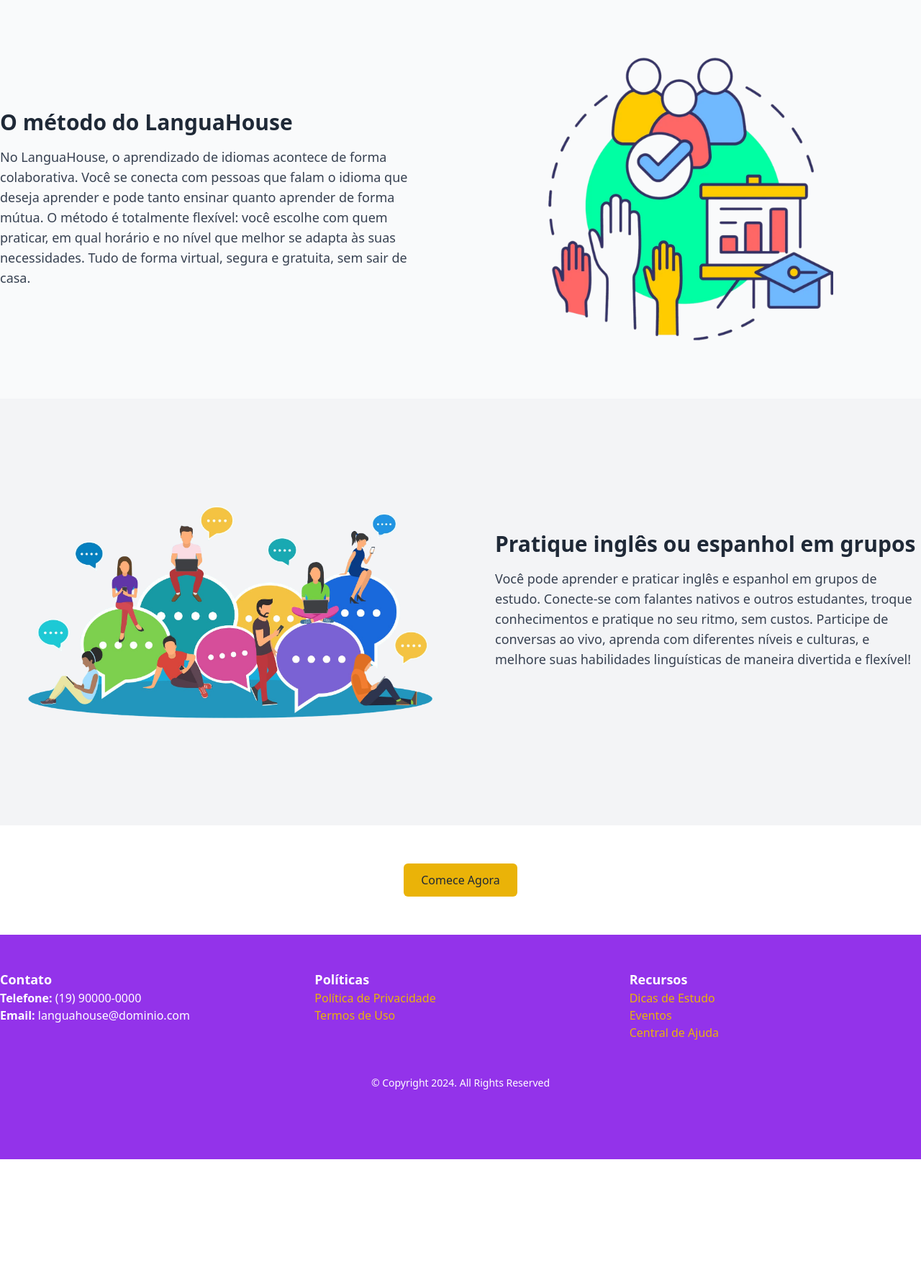
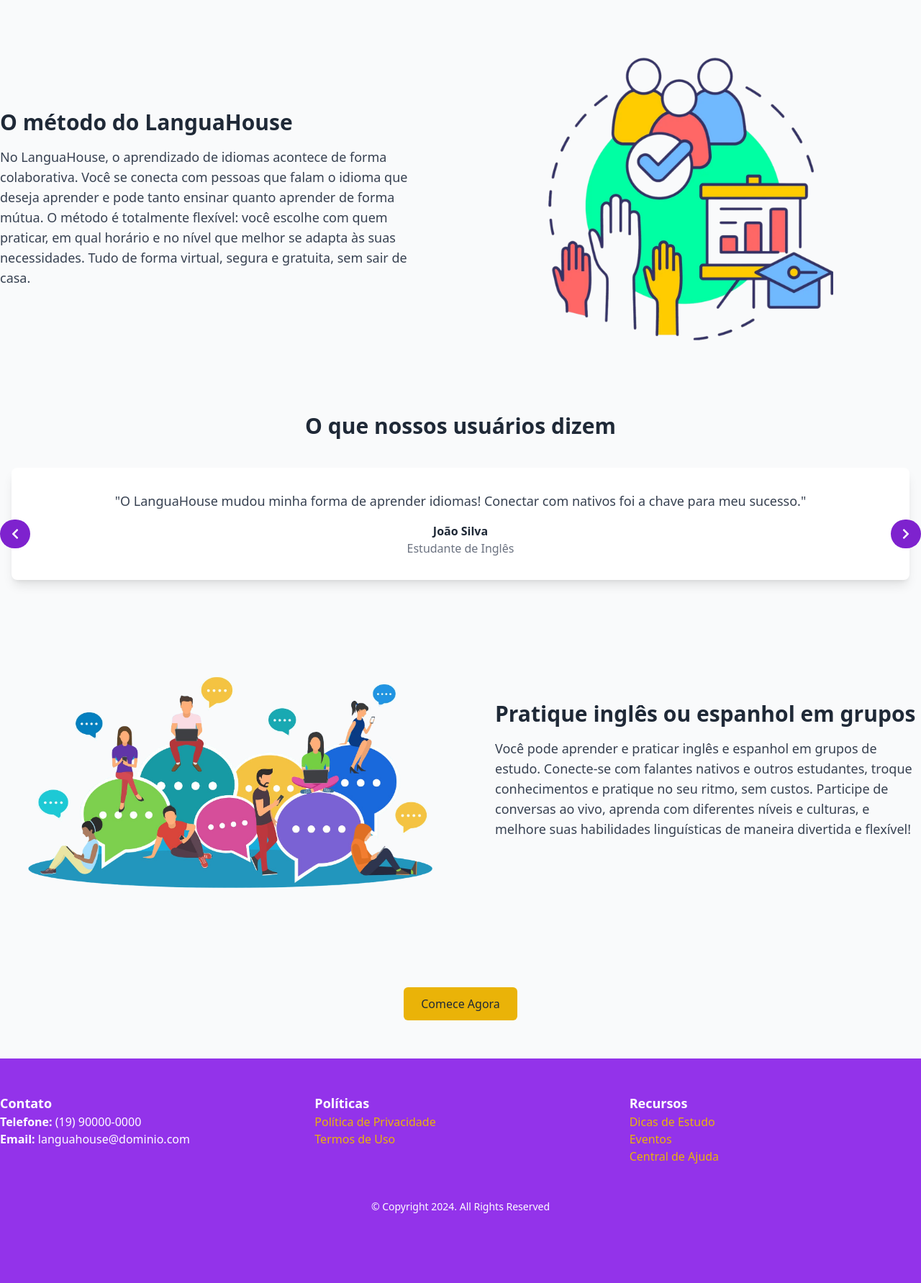
Before and after one commit to tayanaaraujo/LanguaHouse, a Flask app: page / in a window 1280 px wide. Shown: the part 1505-3288 px from the top of the page at 72% size. Before the commit the page ends 3116 px from the top, so only its background shows below. Run offline with Flask 3, Linux system fonts and the light colour scheme; parts of the project's set-up code (start-up, migrations or seed data) failed here and were passed over; some libraries are stand-ins or nearby versions.

Commit message:
funcionalidade carrossel no front-end

```diff
--- a/templates/index.html
+++ b/templates/index.html
@@ -12,7 +12,9 @@
     <script src="https://cdn.tailwindcss.com"></script>
 
     <title>LanguaHouse</title>
+
   </head>
+
   <body class="bg-gray-100 text-gray-800">
 
     <!-- Cabeçalho -->
@@ -43,7 +45,7 @@
     </section>
 
     <!-- Aprendizado Colaborativo -->
-    <section class="py-16 bg-gray-50 text-center">
+<section class="py-16 bg-gray-50 text-center fade-in">
   <div class="container mx-auto">
     <h2 class="text-3xl font-semibold mb-10">O que você vai encontrar no LanguaHouse</h2>
     <div class="grid grid-cols-1 md:grid-cols-3 gap-8">
@@ -70,6 +72,7 @@
     </div>
   </div>
 </section>
+
 
     <!-- Seção de Idiomas -->
     <section class="py-10">
@@ -100,8 +103,59 @@
       </div>
     </section>
 
+    <!-- Seção do Carrossel -->
+    <section class="py-5 bg-gray-50">
+      <div class="container mx-auto text-center">
+        <h2 class="text-3xl font-semibold mb-10">O que nossos usuários dizem</h2>
+
+        <!-- Carrossel -->
+        <div class="relative">
+          <!-- Slides -->
+          <div id="carousel" class="overflow-hidden">
+            <div class="flex transition-transform duration-500 ease-in-out" id="carouselSlides">
+              <!-- Slide 1 -->
+              <div class="w-full flex-shrink-0 px-4">
+                <div class="p-8 bg-white shadow-lg rounded-lg">
+                  <p class="text-lg text-gray-700 mb-4">"O LanguaHouse mudou minha forma de aprender idiomas! Conectar com nativos foi a chave para meu sucesso."</p>
+                  <h3 class="font-semibold text-gray-800">João Silva</h3>
+                  <p class="text-gray-500">Estudante de Inglês</p>
+                </div>
+              </div>
+
+              <!-- Slide 2 -->
+              <div class="w-full flex-shrink-0 px-4">
+                <div class="p-8 bg-white shadow-lg rounded-lg">
+                  <p class="text-lg text-gray-700 mb-4">"A flexibilidade do LanguaHouse me ajudou a aprender no meu próprio ritmo. É uma plataforma incrível e acessível para todos e de graça ainda!"</p>
+                  <h3 class="font-semibold text-gray-800">Maria Oliveira</h3>
+                  <p class="text-gray-500">Estudante de Espanhol</p>
+                </div>
+              </div>
+
+              <!-- Slide 3 -->
+              <div class="w-full flex-shrink-0 px-4">
+                <div class="p-8 bg-white shadow-lg rounded-lg">
+                  <p class="text-lg text-gray-700 mb-4">"Eu adoro praticar idiomas com outros estudantes e falantes nativos. O LanguaHouse é uma ótima comunidade!"</p>
+                  <h3 class="font-semibold text-gray-800">Carlos Almeida</h3>
+                  <p class="text-gray-500">Estudante de Inglês</p>
+                </div>
+              </div>
+            </div>
+          </div>
+
+          <!-- Controles -->
+          <button id="prev" class="absolute left-0 top-1/2 transform -translate-y-1/2 bg-purple-700 text-white py-2 px-4 rounded-full hover:bg-purple-600 transition">
+            <i class="fas fa-chevron-left"></i>
+          </button>
+          <button id="next" class="absolute right-0 top-1/2 transform -translate-y-1/2 bg-purple-700 text-white py-2 px-4 rounded-full hover:bg-purple-600 transition">
+            <i class="fas fa-chevron-right"></i>
+          </button>
+        </div>
+      </div>
+    </section>
+
+
       <!-- Pratique Inglês ou Espanhol em Grupos -->
-    <section class="py-16 bg-gray-100">
+      <section class="py-13 bg-gray-50">
     <div class="container mx-auto flex flex-col md:flex-row items-center">
       <div class="md:w-1/2 mb-8 md:mb-0">
         <img src="/static/img/praticando em grupos1.png" class="mx-auto w-4/4 md:w-4/4">
@@ -114,7 +168,7 @@
   </section>
 
     <!-- Seção Final -->
-    <section class="py-16 text-center bg-white">
+    <section class="py-16 text-center bg-gray-50">
       <div class="container mx-auto">
         <a class="bg-yellow-500 text-dark py-3 px-6 rounded-md hover:bg-yellow-400 transition" href="{{ url_for('create') }}">Comece Agora</a>
       </div>
@@ -152,7 +206,51 @@
     </footer>
 
 
-    <!-- Scripts -->
-    <script src="https://cdn.jsdelivr.net/npm/bootstrap@5.0.2/dist/js/bootstrap.bundle.min.js" integrity="sha384-MrcW6ZMFYlzcLA8Nl+NtUVF0sA7MsXsP1UyJoMp4YLEuNSfAP+JcXn/tWtIaxVXM" crossorigin="anonymous"></script>
+
+  <script>
+    // Seleciona os elementos do carrossel e os botões
+    const prevButton = document.getElementById("prev");
+    const nextButton = document.getElementById("next");
+    const carouselSlides = document.getElementById("carouselSlides");
+    let currentIndex = 0;
+    const totalSlides = carouselSlides.children.length;
+
+    // Função para mover para o slide anterior
+    function moveToPrevSlide() {
+      if (currentIndex === 0) {
+        currentIndex = totalSlides - 1; // Voltar para o último slide
+      } else {
+        currentIndex--;
+      }
+      updateCarouselPosition();
+    }
+
+    // Função para mover para o próximo slide
+    function moveToNextSlide() {
+      if (currentIndex === totalSlides - 1) {
+        currentIndex = 0; // Voltar para o primeiro slide
+      } else {
+        currentIndex++;
+      }
+      updateCarouselPosition();
+    }
+
+    // Função para atualizar a posição do carrossel
+    function updateCarouselPosition() {
+      const slideWidth = carouselSlides.children[0].offsetWidth;
+      carouselSlides.style.transform = `translateX(-${slideWidth * currentIndex}px)`;
+    }
+
+    // Adiciona os event listeners aos botões
+    prevButton.addEventListener("click", moveToPrevSlide);
+    nextButton.addEventListener("click", moveToNextSlide);
+
+    // Ajuste inicial para garantir que a posição do carrossel esteja certa
+    window.addEventListener("resize", updateCarouselPosition);
+
+    // Inicializa a posição do carrossel
+    updateCarouselPosition();
+  </script>
+
   </body>
 </html>
```
Lines whose indentation alone changed are shown as unchanged.
